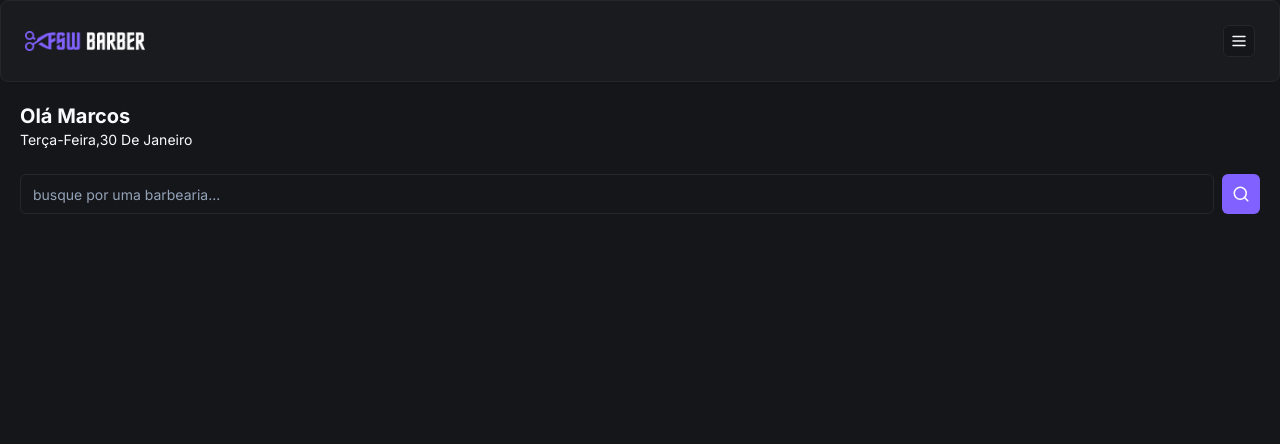
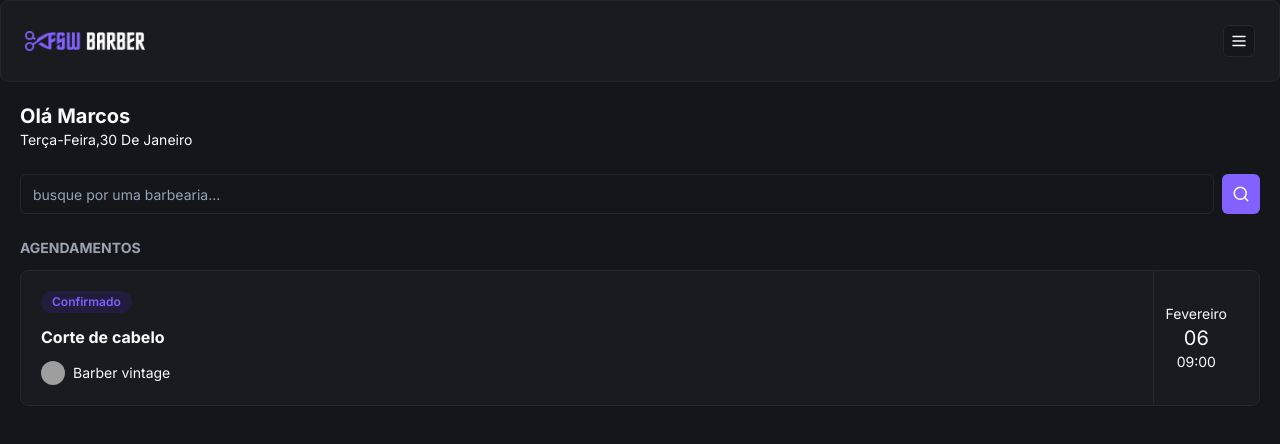
Before and after one commit to markus90souza/fsw-barber, a Next.js app: page / in a window 1280 px wide. Shown: the top 444 px of the page. Built offline with nearby package versions, Linux system fonts and the light colour scheme; grey boxes are pictures that could not be loaded.

Commit message:
feat: add initial scheduling card component

```diff
--- a/src/app/(home)/page.tsx
+++ b/src/app/(home)/page.tsx
@@ -2,6 +2,7 @@ import { format } from 'date-fns'
 import { ptBR } from 'date-fns/locale/pt-BR'
 
 import { Header } from '@/components/header'
+import { SchedulingCard } from '@/components/scheduling-card'
 
 import { Search } from './components/search'
 
@@ -22,6 +23,13 @@ export default function Home() {
       <div className="mt-6 px-5">
         <Search />
       </div>
+
+      <div className="mt-6 space-y-3 px-5">
+        <h2 className="text-sm font-bold uppercase text-gray-400">
+          Agendamentos
+        </h2>
+        <SchedulingCard />
+      </div>
     </>
   )
 }
--- /dev/null
+++ b/src/components/scheduling-card.tsx
@@ -0,0 +1,36 @@
+'use client'
+
+import { FC } from 'react'
+
+import { Avatar, AvatarFallback, AvatarImage } from './ui/avatar'
+import { Badge } from './ui/badge'
+import { Card, CardContent } from './ui/card'
+
+export const SchedulingCard: FC = () => {
+  return (
+    <Card>
+      <CardContent className="flex justify-between p-5 py-0">
+        <div className="flex flex-col gap-3 py-5">
+          <Badge className="w-fit bg-[#221C3D] text-primary hover:bg-[#221C3D]">
+            Confirmado
+          </Badge>
+          <strong className="font-bold">Corte de cabelo</strong>
+          <div className="flex items-center gap-2">
+            <Avatar className="h-6 w-6">
+              <AvatarImage src="https://utfs.io/f/0ddfbd26-a424-43a0-aaf3-c3f1dc6be6d1-1kgxo7.png" />
+              <AvatarFallback>MS</AvatarFallback>
+            </Avatar>
+
+            <span className="text-sm">Barber vintage</span>
+          </div>
+        </div>
+
+        <div className="flex flex-col items-center justify-center border-l border-secondary px-3">
+          <span className="text-sm">Fevereiro</span>
+          <span className="text-xl">06</span>
+          <span className="text-sm">09:00</span>
+        </div>
+      </CardContent>
+    </Card>
+  )
+}
--- a/src/components/ui/input.tsx
+++ b/src/components/ui/input.tsx
@@ -1,9 +1,8 @@
-import * as React from "react"
+import * as React from 'react'
 
-import { cn } from "@/lib/utils"
+import { cn } from '@/lib/utils'
 
-export interface InputProps
-  extends React.InputHTMLAttributes<HTMLInputElement> {}
+export type InputProps = React.InputHTMLAttributes<HTMLInputElement>
 
 const Input = React.forwardRef<HTMLInputElement, InputProps>(
   ({ className, type, ...props }, ref) => {
@@ -11,15 +10,15 @@ const Input = React.forwardRef<HTMLInputElement, InputProps>(
       <input
         type={type}
         className={cn(
-          "flex h-10 w-full rounded-md border border-input bg-background px-3 py-2 text-sm ring-offset-background file:border-0 file:bg-transparent file:text-sm file:font-medium placeholder:text-muted-foreground focus-visible:outline-none focus-visible:ring-2 focus-visible:ring-ring focus-visible:ring-offset-2 disabled:cursor-not-allowed disabled:opacity-50",
-          className
+          'flex h-10 w-full rounded-md border border-input bg-background px-3 py-2 text-sm ring-offset-background file:border-0 file:bg-transparent file:text-sm file:font-medium placeholder:text-muted-foreground focus-visible:outline-none focus-visible:ring-2 focus-visible:ring-ring focus-visible:ring-offset-2 disabled:cursor-not-allowed disabled:opacity-50',
+          className,
         )}
         ref={ref}
         {...props}
       />
     )
-  }
+  },
 )
-Input.displayName = "Input"
+Input.displayName = 'Input'
 
 export { Input }
```
